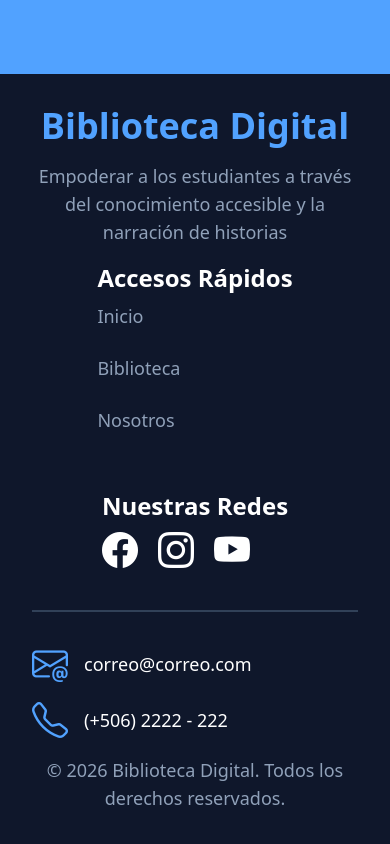
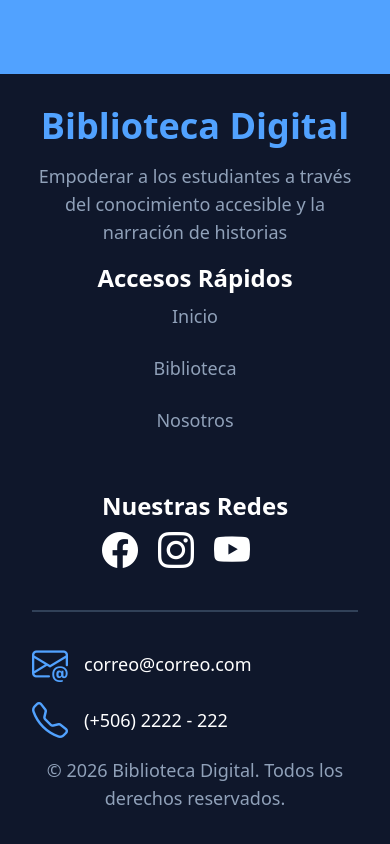
Before and after one commit to DilanMS28/biblioteca_digital, a Next.js app: page /about in a window 390 px wide. Shown: the part 3752-4596 px from the top of the page. Built offline with nearby package versions, Linux system fonts and the light colour scheme.

Commit message:
Style: Hace responsive los accesos rápidos del footer para dispositivos moviles

```diff
--- a/src/components/layout/Footer.tsx
+++ b/src/components/layout/Footer.tsx
@@ -11,7 +11,7 @@ export default function Footer() {
                 <div className="flex flex-col justify-between items-center lg:flex-row gap-12">
                     <div className="">
                         <h4 className="font-bold text-white text-2xl">Accesos Rápidos</h4>
-                        <nav className="flex flex-col gap-2 ">
+                        <nav className="flex flex-col gap-2 text-center lg:text-left">
                             <Link href="/" className="text-lg my-2">Inicio</Link>
                             <Link href="/" className="text-lg my-2">Biblioteca</Link>
                             <Link href="/about" className="text-lg my-2">Nosotros</Link>
```
